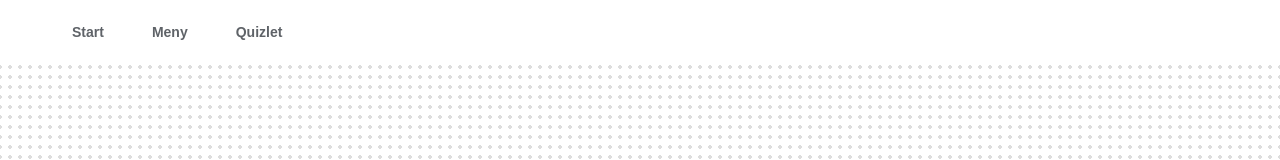
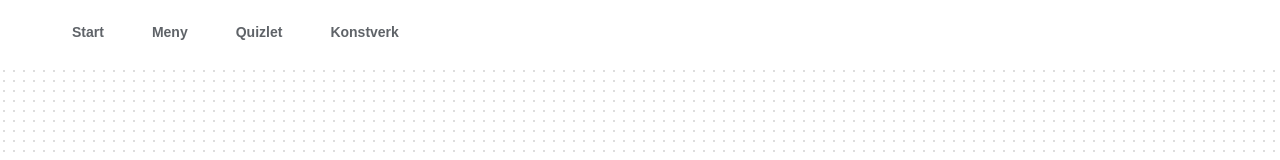
Before and after one commit to akeamc/sodermalmsskolan.com, a Next.js app: page / in a window 1280 px wide. Shown: the top 160 px of the page. Built offline with nearby package versions, Linux system fonts and the light colour scheme; a web font is replaced by a local one.

Commit message:
Make header and footer better
- It is now waaaay easier to add full width components and -backgrounds!

```diff
--- a/src/components/basic/Navigation.tsx
+++ b/src/components/basic/Navigation.tsx
@@ -10,6 +10,7 @@ export class Navigation extends React.Component {
           <NavLink href="/">Start</NavLink>
           <NavLink href="/meny">Meny</NavLink>
           <NavLink href="/quizlet">Quizlet</NavLink>
+          <NavLink href="/fanart">Konstverk</NavLink>
         </ul>
       </div>
     );
--- a/src/components/fanart/Artwork.module.scss
+++ b/src/components/fanart/Artwork.module.scss
@@ -9,6 +9,7 @@
 
   img {
     width: 100%;
+    border-radius: 10px;
   }
 }
 
--- a/src/styles/_mixins.scss
+++ b/src/styles/_mixins.scss
@@ -30,7 +30,13 @@
 }
 
 @mixin dotted-background($dot-space, $dot-size, $bg-color, $dot-color) {
-  background-image: radial-gradient($dot-color, $dot-size, transparent $dot-size);
-  background-position: center;
+  background: linear-gradient(
+        90deg,
+        $bg-color ($dot-space - $dot-size),
+        transparent 1%
+      )
+      center,
+    linear-gradient($bg-color ($dot-space - $dot-size), transparent 1%) center,
+    $dot-color;
   background-size: $dot-space $dot-space;
 }
```
Also changed, not shown: package.json (+9 -9 lines), 1 other file (tests, documents, lock files or other folders).
